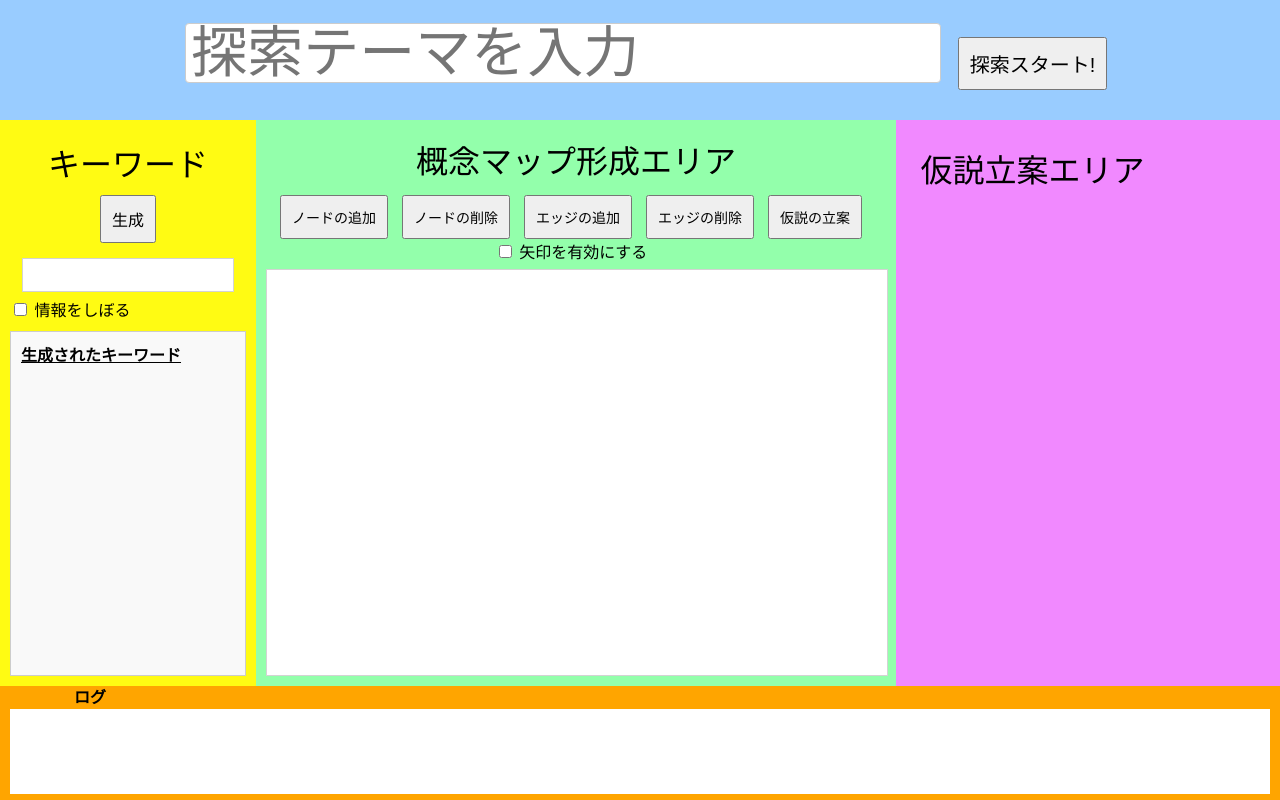
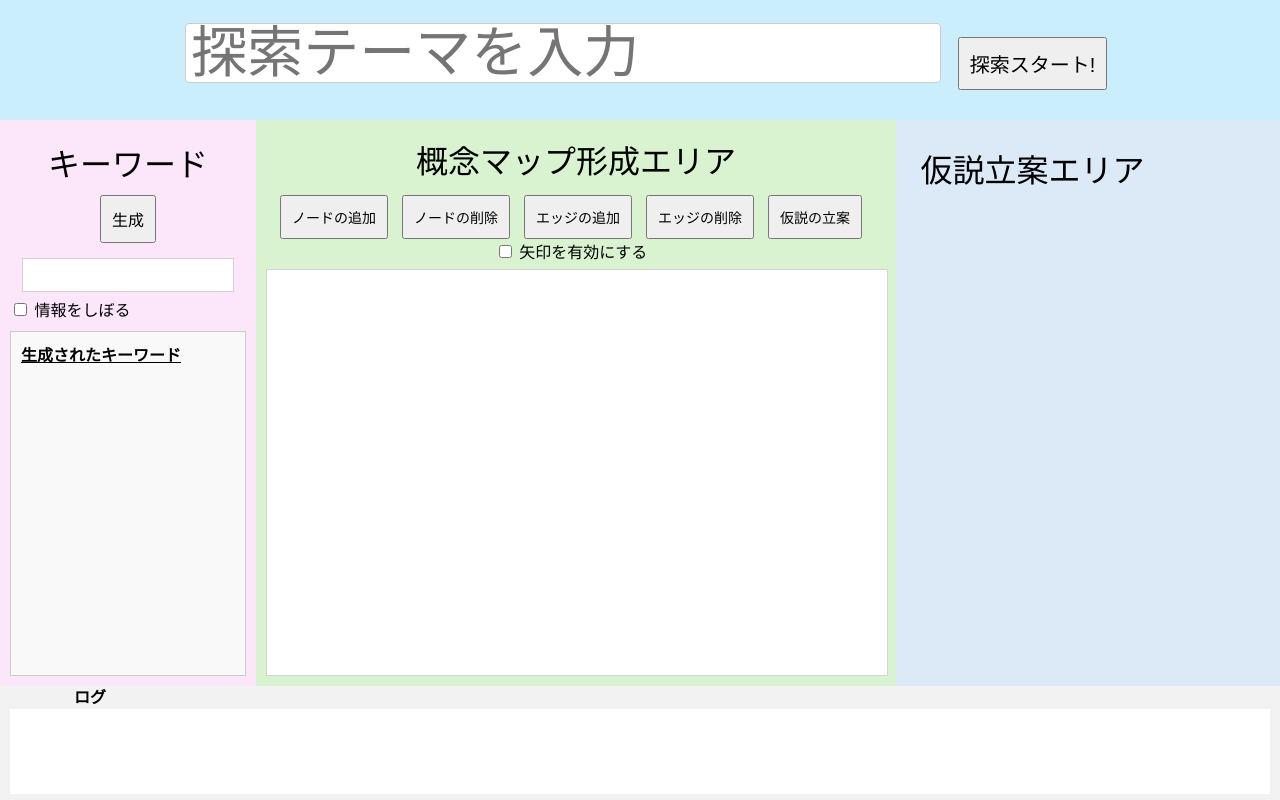
Before and after one commit to Yusei-Tanaka/MyProject, a plain HTML site: page index.html in a window 1280 px wide. Drawn offline with nearby package versions, Linux system fonts and the light colour scheme.

Commit message:
色変更

```diff
--- a/style.css
+++ b/style.css
@@ -12,7 +12,7 @@ body {
 /* ヘッダー設定 */
 .header {
   height: 15%; /* 全体の15%を占める */
-  background-color: #99CCFF;
+  background-color: #CAEEFB;
   text-align: center;
   line-height: 15%; /* テキストの縦中央揃え */
   padding: 10px;
@@ -50,7 +50,7 @@ body {
 /* メインエリアの左ナビ（カテゴリ選択） */
 .left-navi {
   width: 20%; /* 横幅を20%に設定 */
-  background-color: #fffb13;
+  background-color: #FCE7FA;
   color: black;
   text-align: center;
   display: flex;
@@ -65,7 +65,7 @@ body {
 /* メインエリアの中央（概念マップ作成エリア） */
 .main-contents {
   width: 50%; /* 横幅を50%に設定 */
-  background-color: #93FFAB;
+  background-color: #D9F2D0;
   color: white;
   text-align: center;
   display: flex;
@@ -79,7 +79,7 @@ body {
 /* メインエリアの右ナビ（キーワードエリア） */
 .right-navi {
   width: 30%; /* 横幅を30%に設定 */
-  background-color: #f189ff;
+  background-color: #DCEAF7;
   color: black;
   text-align: center;
   display: flex;
@@ -94,7 +94,7 @@ body {
 /* フッター設定 */
 .footer {
   height: 15%; /* 全体の15%を占める */
-  background-color: orange;
+  background-color: #F2F2F2;
   text-align: center;
   line-height: 20%; /* テキストを中央揃え */
   padding: 10px;
```
